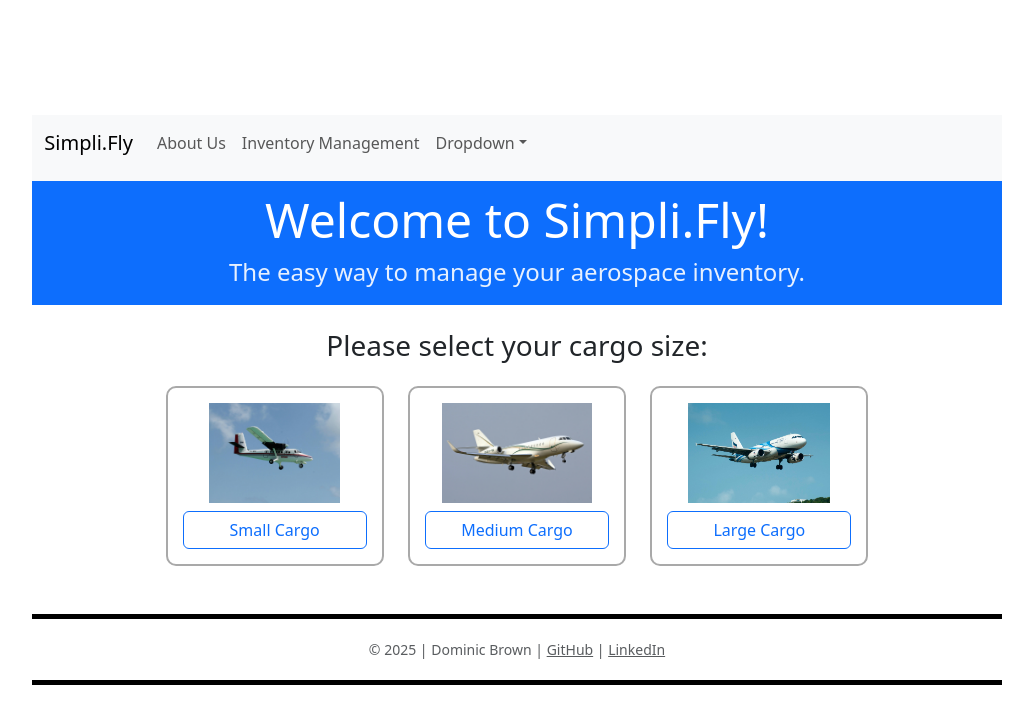
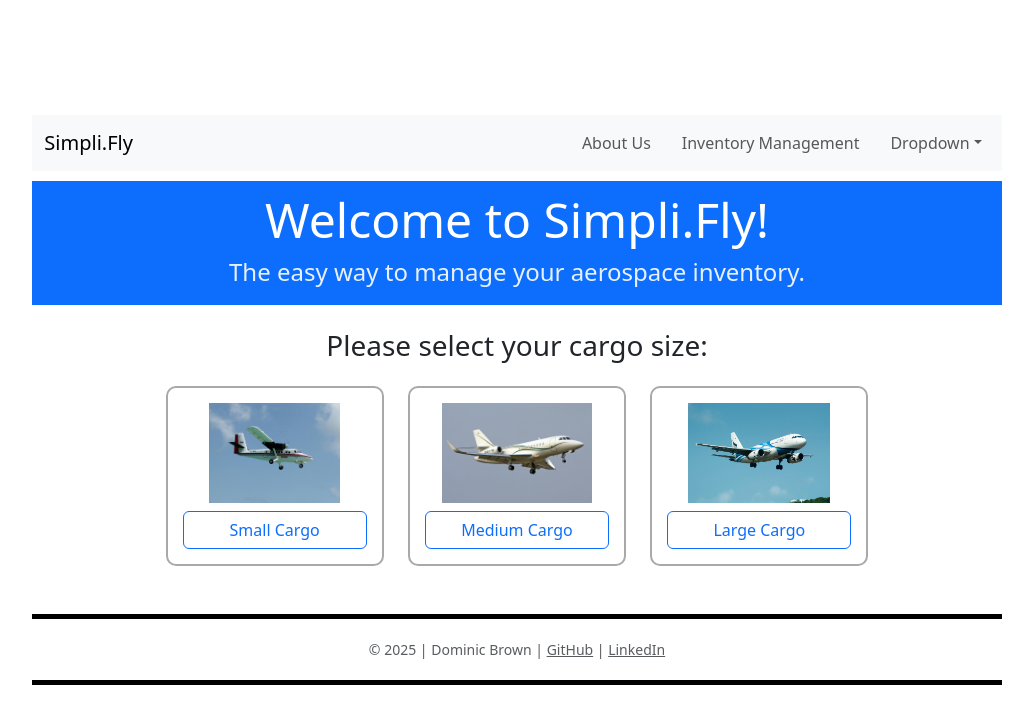
Before and after one commit to dombrown95/Simpli.Fly, a React (Vite) app: page / in a window 1280 px wide. Shown: the top 724 px of the page, without its empty margins (123-1156 px from the left). Built offline with nearby package versions, Linux system fonts and the light colour scheme.

Commit message:
updated NavBar CSS and added margin bottom to Hero bar

```diff
--- a/src/components/Hero/Hero.css
+++ b/src/components/Hero/Hero.css
@@ -1,4 +1,5 @@
 .hero {
+    margin-top: 10px;
     background-color: #0d6efd;
     color: white;
     text-align: center;
--- a/src/components/NavBar/NavBar.css
+++ b/src/components/NavBar/NavBar.css
@@ -1,9 +1,8 @@
 .navbar-main {
     color: white;
     text-align: center;
-    margin-bottom: 10px;
 }
 
-.me-auto navbar-nav{
-    margin-left: 50px;
+.navbar-main .nav-link {
+    margin-left: 15px;
 }
--- a/src/components/NavBar/NavBar.jsx
+++ b/src/components/NavBar/NavBar.jsx
@@ -6,12 +6,12 @@ import './NavBar.css';
 
 function NavBar() {
   return (
-    <Navbar expand="lg" className="bg-body-tertiary">
+    <Navbar expand="lg" className="bg-light" variant="light">
       <Container className ="navbar-main">
         <Navbar.Brand href="#home">Simpli.Fly</Navbar.Brand>
         <Navbar.Toggle aria-controls="basic-navbar-nav" />
         <Navbar.Collapse id="basic-navbar-nav">
-          <Nav className="me-auto">
+          <Nav className="ms-auto">
             <Nav.Link href="#home">About Us</Nav.Link>
             <Nav.Link href="#link">Inventory Management</Nav.Link>
             <NavDropdown title="Dropdown" id="basic-nav-dropdown">
```
